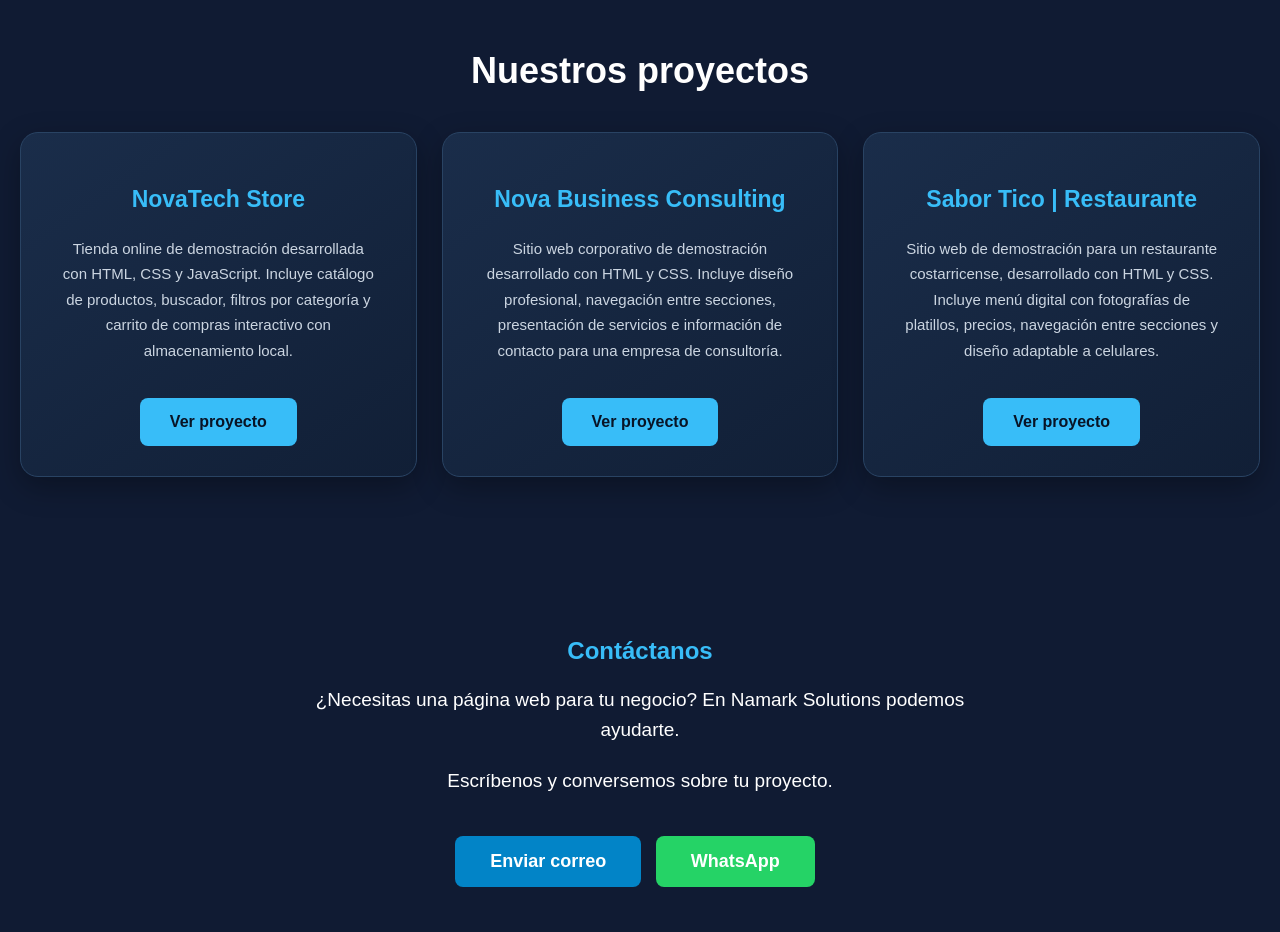
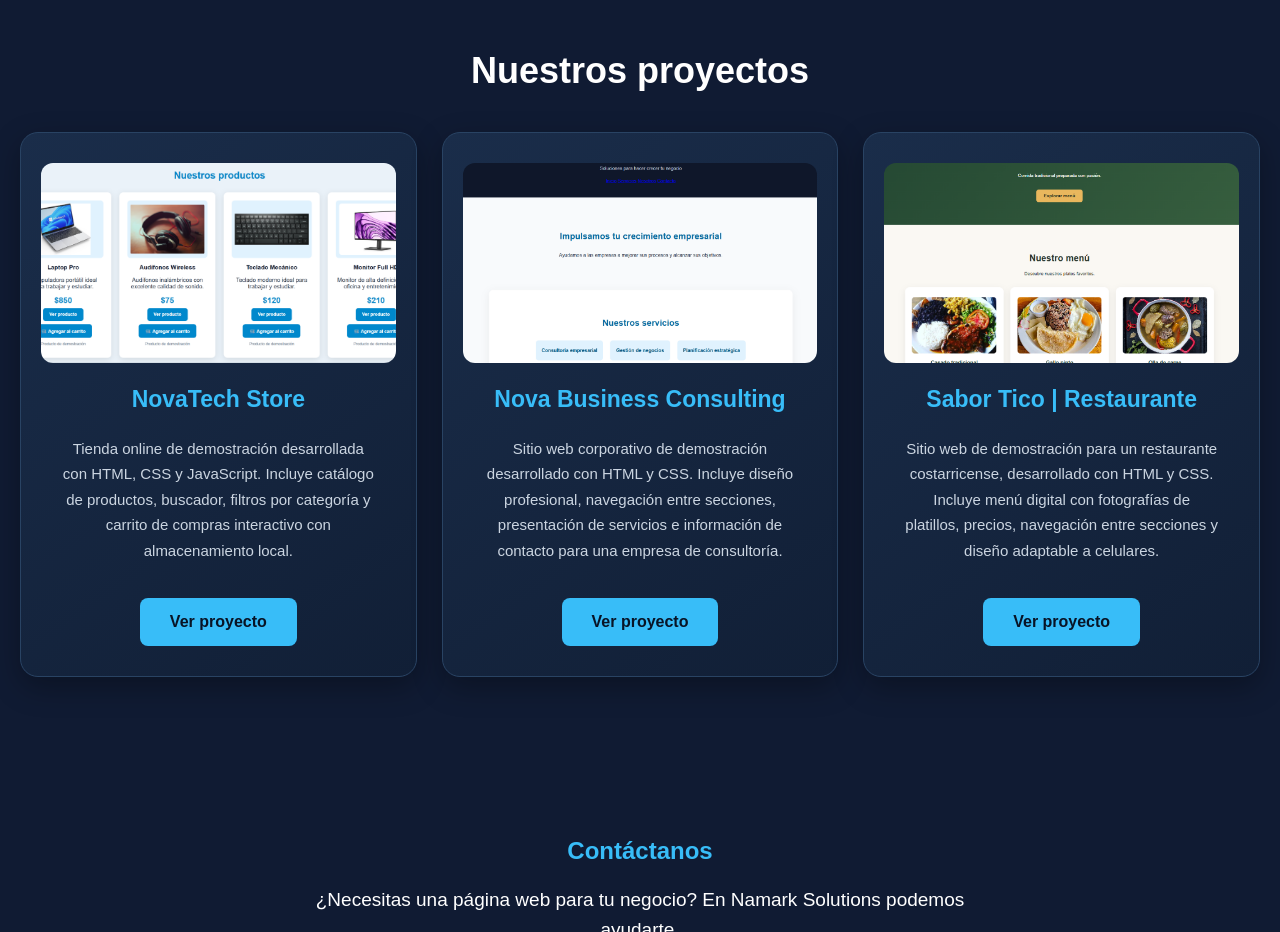
Before and after one commit to markuh45/namark-solutions, a plain HTML site: page index.html in a window 1280 px wide. Shown: the part 1560-2492 px from the top of the page. Drawn offline with Linux system fonts and the light colour scheme.

Commit message:
Agregar imagenes al portafolio de Namark Solutions

```diff
--- a/index.html
+++ b/index.html
@@ -3,7 +3,7 @@
 <html lang="es">
 <head>
     <meta charset="UTF-8">
-    <meta name="viewport" content="width=device-width, initial-scale=1.0">
+    <meta name="viewport" contegit status --shortnt="width=device-width, initial-scale=1.0">
     <title>Namark Solutions | Desarrollo Web</title>
     <link rel="stylesheet" href="style.css">
 </head>
@@ -105,6 +105,10 @@
 
     <!-- Proyecto 1 -->
 <div class="proyecto">
+    <img src="img/novatech-store.png"
+         alt="Vista previa de NovaTech Store"
+         class="proyecto-imagen">
+
     <h3>NovaTech Store</h3>
 
 
@@ -123,9 +127,16 @@
         </a>
     </div>
 
+
+
 <!-- Proyecto 2 -->
 <div class="proyecto">
+    <img src="img/nova-business.png"
+         alt="Vista previa de Nova Business Consulting"
+         class="proyecto-imagen">
+
     <h3>Nova Business Consulting</h3>
+
 
         <p>
             Sitio web corporativo de demostración desarrollado
@@ -141,9 +152,15 @@
         </a>
     </div>
 
+
 <!-- Proyecto 3 -->
 <div class="proyecto">
+    <img src="img/restaurante-tico.png"
+         alt="Vista previa de Sabor Tico Restaurante"
+         class="proyecto-imagen">
+
     <h3>Sabor Tico | Restaurante</h3>
+
 
         <p>
             Sitio web de demostración para un restaurante
--- a/style.css
+++ b/style.css
@@ -538,3 +538,22 @@ header p:hover {
         animation: none;
     }
 }
+
+
+
+/* IMAGEN RESPONSIVE DEL PORTAFOLIO */
+
+.proyecto-imagen {
+    display: block;
+    width: 100%;
+    max-width: 100%;
+    height: 200px;
+    object-fit: cover;
+    border-radius: 12px;
+    margin-bottom: 20px;
+}
+
+.proyecto {
+    box-sizing: border-box;
+    overflow: hidden;
+}
```
Also changed, not shown: img/nova-business.png (added), img/novatech-store.png (added), img/restaurante-tico.png (added). Lines whose indentation alone changed are shown as unchanged.
